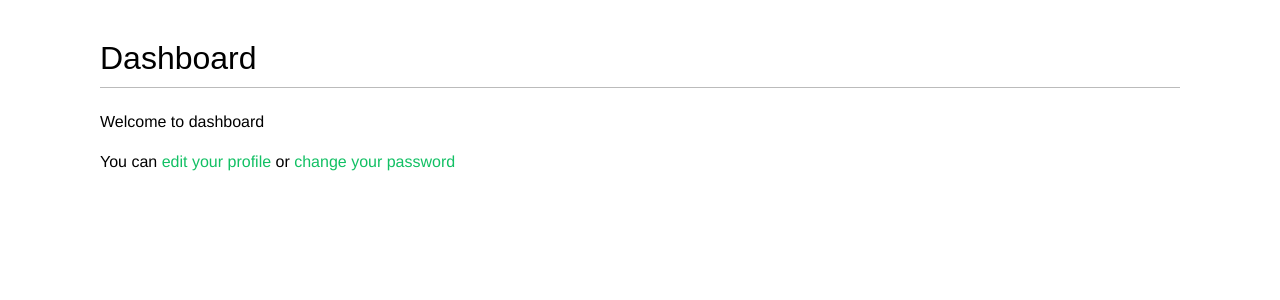
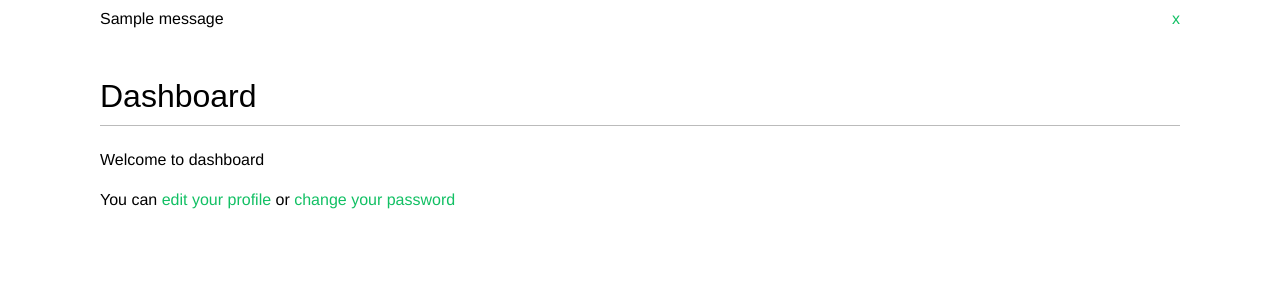
Before and after one commit to paul-head/test-social, a Django app: page /account/ in a window 1280 px wide. Shown: the part 48-348 px from the top of the page. Run offline with Django 3.2, Linux system fonts and the light colour scheme; a user stored in the database is signed in; tables that the repository leaves empty hold one stand-in row (values such as "Sample post"); one stand-in notice (Sample message) is shown; some web fonts are replaced.

Commit message:
add info massages after editting profile

```diff
--- a/account/views.py
+++ b/account/views.py
@@ -4,6 +4,7 @@ from django.contrib.auth import authenticate, login
 from django.contrib.auth.decorators import login_required
 from .forms import LoginForm, UserRegistrationForm, UserEditForm, ProfileEditForm
 from .models import Profile
+from django.contrib import messages
 
 
 # Create your views here.
@@ -59,6 +60,9 @@ def edit(request):
         if user_form.is_valid() and profile_form.is_valid():
             user_form.save()
             profile_form.save()
+            messages.success(request, 'Profile updated successfully.')
+        else:
+            messages.error(request, 'Error updating your profile.')
     else:
         user_form = UserEditForm(instance=request.user)
         profile_form = ProfileEditForm(instance=request.user.profile)
--- a/templates/base.html
+++ b/templates/base.html
@@ -34,6 +34,17 @@
     </span>
   </div>
 
+    {% if messages %}
+      <ul class="messages">
+        {% for message in messages %}
+          <li class="{{ massage.tags }}">
+            {{ message|safe }}
+            <a href="" class="close">x</a>
+          </li>
+        {% endfor %}
+      </ul>
+    {% endif %}
+
   <div id="content">
     {% block content %}
 
```
